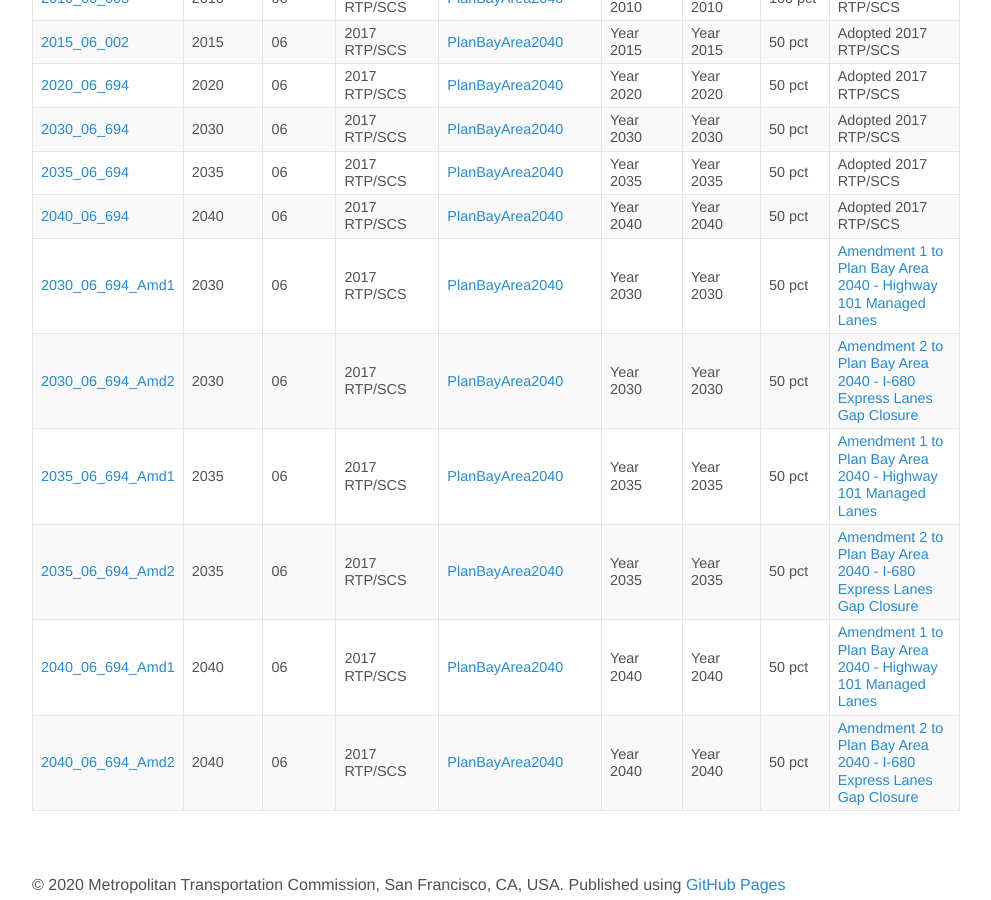
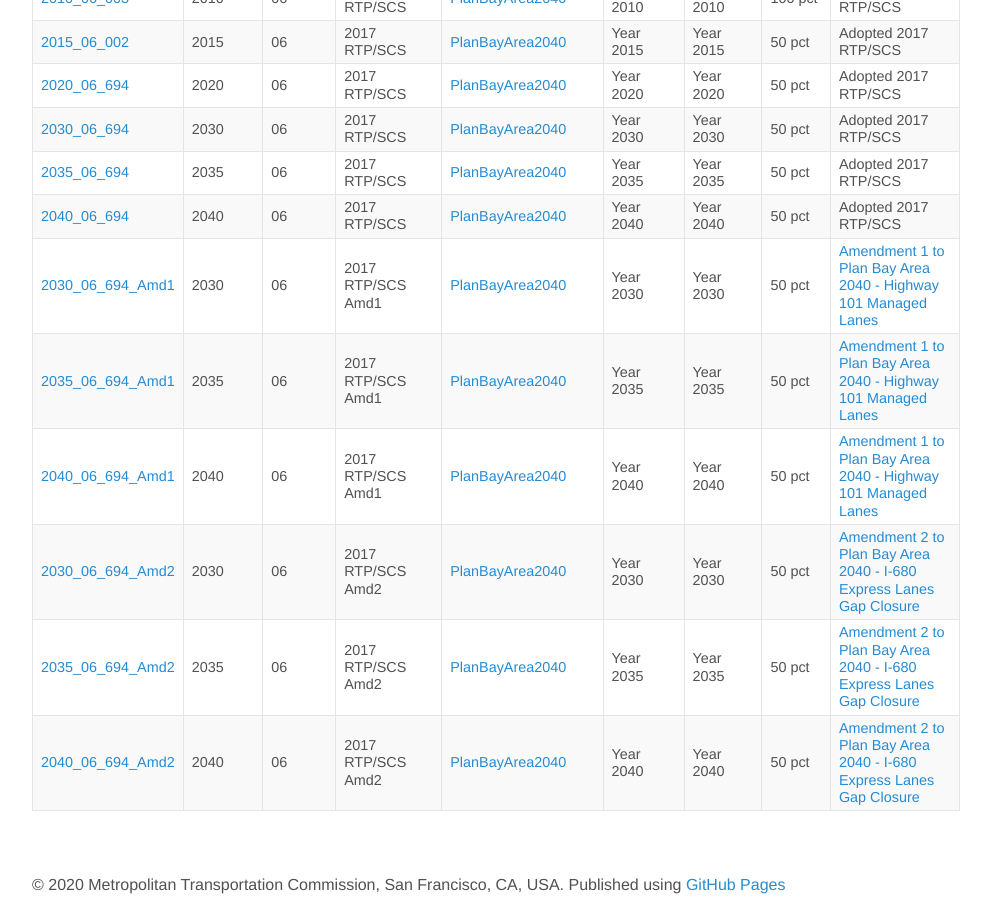
Before and after one commit to BayAreaMetro/modeling-website, a Jekyll site: the page built from data-repository.md, in a window 1280 px wide and 900 px high, scrolled down 1076 px. Shown: the whole window, without its empty margins (144-1135 px from the left). Built offline with Jekyll 4.4.1, drawn with Linux system fonts in a browser that asks for light colours; our own code applies the rules of GitHub Pages for plain Markdown files.

Commit message:
Sort rows to continue convention of Project  then Forecast Year

```diff
--- a/data-repository.md
+++ b/data-repository.md
@@ -32,9 +32,9 @@
 | [2030_06_694](https://mtcdrive.box.com/v/pba2040-2030-06-694) | 2030 | 06 | 2017 RTP/SCS | [PlanBayArea2040](https://github.com/BayAreaMetro/modeling-website/wiki/PlanBayArea2040) | Year 2030 | Year 2030 | 50 pct | Adopted 2017 RTP/SCS |
 | [2035_06_694](https://mtcdrive.box.com/v/pba2040-2035-06-694) | 2035 | 06 | 2017 RTP/SCS | [PlanBayArea2040](https://github.com/BayAreaMetro/modeling-website/wiki/PlanBayArea2040) | Year 2035 | Year 2035 | 50 pct | Adopted 2017 RTP/SCS |
 | [2040_06_694](https://mtcdrive.box.com/v/pba2040-2040-06-694) | 2040 | 06 | 2017 RTP/SCS | [PlanBayArea2040](https://github.com/BayAreaMetro/modeling-website/wiki/PlanBayArea2040) | Year 2040 | Year 2040 | 50 pct | Adopted 2017 RTP/SCS |
-| [2030_06_694_Amd1](https://mtcdrive.box.com/v/pba2040-2030-06-694-Amd1) | 2030 | 06 | 2017 RTP/SCS | [PlanBayArea2040](https://github.com/BayAreaMetro/modeling-website/wiki/PlanBayArea2040) | Year 2030 | Year 2030 | 50 pct | [Amendment 1 to Plan Bay Area 2040 - Highway 101 Managed Lanes](https://mtc.ca.gov/sites/default/files/PBA%202040%20Amendment_SR-Draf%20Amendment.pdf) |
-| [2030_06_694_Amd2](https://mtcdrive.box.com/v/pba2040-2030-06-694-Amd2) | 2030 | 06 | 2017 RTP/SCS | [PlanBayArea2040](https://github.com/BayAreaMetro/modeling-website/wiki/PlanBayArea2040) | Year 2030 | Year 2030 | 50 pct | [Amendment 2 to Plan Bay Area 2040 - I-680 Express Lanes Gap Closure](https://mtc.ca.gov/sites/default/files/Final%20PBA%202040%20Amendment_I-680%20Amendment.pdf) |
-| [2035_06_694_Amd1](https://mtcdrive.box.com/v/pba2040-2035-06-694-Amd1) | 2035 | 06 | 2017 RTP/SCS | [PlanBayArea2040](https://github.com/BayAreaMetro/modeling-website/wiki/PlanBayArea2040) | Year 2035 | Year 2035 | 50 pct | [Amendment 1 to Plan Bay Area 2040 - Highway 101 Managed Lanes](https://mtc.ca.gov/sites/default/files/PBA%202040%20Amendment_SR-Draf%20Amendment.pdf) |
-| [2035_06_694_Amd2](https://mtcdrive.box.com/v/pba2040-2035-06-694-Amd2) | 2035 | 06 | 2017 RTP/SCS | [PlanBayArea2040](https://github.com/BayAreaMetro/modeling-website/wiki/PlanBayArea2040) | Year 2035 | Year 2035 | 50 pct | [Amendment 2 to Plan Bay Area 2040 - I-680 Express Lanes Gap Closure](https://mtc.ca.gov/sites/default/files/Final%20PBA%202040%20Amendment_I-680%20Amendment.pdf) |
-| [2040_06_694_Amd1](https://mtcdrive.box.com/v/pba2040-2040-06-694-Amd1) | 2040 | 06 | 2017 RTP/SCS | [PlanBayArea2040](https://github.com/BayAreaMetro/modeling-website/wiki/PlanBayArea2040) | Year 2040 | Year 2040 | 50 pct | [Amendment 1 to Plan Bay Area 2040 - Highway 101 Managed Lanes](https://mtc.ca.gov/sites/default/files/PBA%202040%20Amendment_SR-Draf%20Amendment.pdf) |
-| [2040_06_694_Amd2](https://mtcdrive.box.com/v/pba2040-2040-06-694-Amd2) | 2040 | 06 | 2017 RTP/SCS | [PlanBayArea2040](https://github.com/BayAreaMetro/modeling-website/wiki/PlanBayArea2040) | Year 2040 | Year 2040 | 50 pct | [Amendment 2 to Plan Bay Area 2040 - I-680 Express Lanes Gap Closure](https://mtc.ca.gov/sites/default/files/Final%20PBA%202040%20Amendment_I-680%20Amendment.pdf) |
+| [2030_06_694_Amd1](https://mtcdrive.box.com/v/pba2040-2030-06-694-Amd1) | 2030 | 06 | 2017 RTP/SCS Amd1 | [PlanBayArea2040](https://github.com/BayAreaMetro/modeling-website/wiki/PlanBayArea2040)| Year 2030 | Year 2030 | 50 pct | [Amendment 1 to Plan Bay Area 2040 - Highway 101 Managed Lanes](https://mtc.ca.gov/sites/default/files/PBA%202040%20Amendment_SR-Draf%20Amendment.pdf) |
+| [2035_06_694_Amd1](https://mtcdrive.box.com/v/pba2040-2035-06-694-Amd1) | 2035 | 06 | 2017 RTP/SCS Amd1 | [PlanBayArea2040](https://github.com/BayAreaMetro/modeling-website/wiki/PlanBayArea2040) | Year 2035 | Year 2035 | 50 pct | [Amendment 1 to Plan Bay Area 2040 - Highway 101 Managed Lanes](https://mtc.ca.gov/sites/default/files/PBA%202040%20Amendment_SR-Draf%20Amendment.pdf) |
+| [2040_06_694_Amd1](https://mtcdrive.box.com/v/pba2040-2040-06-694-Amd1) | 2040 | 06 | 2017 RTP/SCS Amd1 | [PlanBayArea2040](https://github.com/BayAreaMetro/modeling-website/wiki/PlanBayArea2040) | Year 2040 | Year 2040 | 50 pct | [Amendment 1 to Plan Bay Area 2040 - Highway 101 Managed Lanes](https://mtc.ca.gov/sites/default/files/PBA%202040%20Amendment_SR-Draf%20Amendment.pdf) |
+| [2030_06_694_Amd2](https://mtcdrive.box.com/v/pba2040-2030-06-694-Amd2) | 2030 | 06 | 2017 RTP/SCS Amd2 | [PlanBayArea2040](https://github.com/BayAreaMetro/modeling-website/wiki/PlanBayArea2040) | Year 2030 | Year 2030 | 50 pct | [Amendment 2 to Plan Bay Area 2040 - I-680 Express Lanes Gap Closure](https://mtc.ca.gov/sites/default/files/Final%20PBA%202040%20Amendment_I-680%20Amendment.pdf) |
+| [2035_06_694_Amd2](https://mtcdrive.box.com/v/pba2040-2035-06-694-Amd2) | 2035 | 06 | 2017 RTP/SCS Amd2 | [PlanBayArea2040](https://github.com/BayAreaMetro/modeling-website/wiki/PlanBayArea2040) | Year 2035 | Year 2035 | 50 pct | [Amendment 2 to Plan Bay Area 2040 - I-680 Express Lanes Gap Closure](https://mtc.ca.gov/sites/default/files/Final%20PBA%202040%20Amendment_I-680%20Amendment.pdf) |
+| [2040_06_694_Amd2](https://mtcdrive.box.com/v/pba2040-2040-06-694-Amd2) | 2040 | 06 | 2017 RTP/SCS Amd2 | [PlanBayArea2040](https://github.com/BayAreaMetro/modeling-website/wiki/PlanBayArea2040) | Year 2040 | Year 2040 | 50 pct | [Amendment 2 to Plan Bay Area 2040 - I-680 Express Lanes Gap Closure](https://mtc.ca.gov/sites/default/files/Final%20PBA%202040%20Amendment_I-680%20Amendment.pdf) |
```
